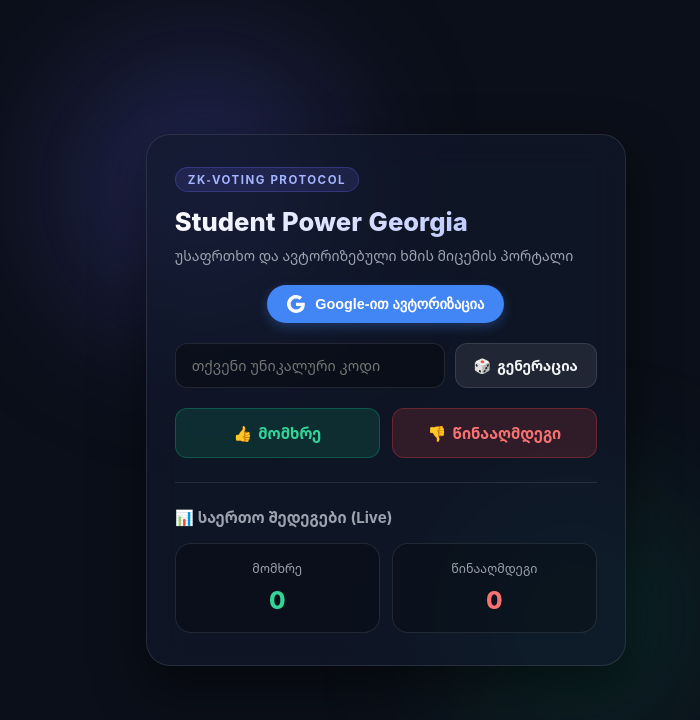
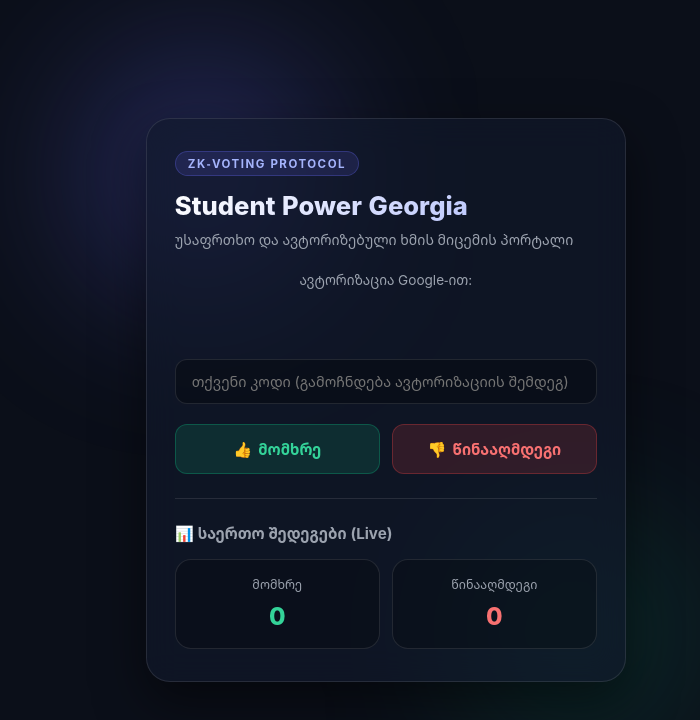
Before and after one commit to gogshelidzegiorgi13-stack/Student-Power-Georgia, a React (Vite) app: page / in a window 1280 px wide. Shown: the top 720 px of the page, without its empty margins (266-966 px from the left). Built offline with nearby package versions, Linux system fonts and the light colour scheme.

Commit message:
Replace custom button with official GoogleLogin component

```diff
--- a/src/App.jsx
+++ b/src/App.jsx
@@ -1,4 +1,6 @@
 import { useState } from 'react'
+import { GoogleLogin } from '@react-oauth/google'
+import { jwtDecode } from 'jwt-decode'
 
 function App() {
   const [user, setUser] = useState(null)
@@ -7,30 +9,38 @@ function App() {
   const [yesVotes, setYesVotes] = useState(0)
   const [noVotes, setNoVotes] = useState(0)
 
-  // 🎲 კოდის გენერაცია
-  const generateUniqueCode = () => {
-    const chars = 'ABCDEFGHIJKLMNOPQRSTUVWXYZ0123456789'
-    let randomCode = ''
-    for (let i = 0; i < 6; i++) {
-      randomCode += chars.charAt(Math.floor(Math.random() * chars.length))
+  // 🔑 Google-ით რეალური ავტორიზაცია
+  const handleGoogleSuccess = (credentialResponse) => {
+    try {
+      // მომხმარებლის მონაცემების წაკითხვა JWT ტოკენიდან
+      const decoded = jwtDecode(credentialResponse.credential)
+      setUser(decoded)
+
+      // უნიკალური კოდის გენერაცია
+      const chars = 'ABCDEFGHIJKLMNOPQRSTUVWXYZ0123456789'
+      let randomCode = ''
+      for (let i = 0; i < 6; i++) {
+        randomCode += chars.charAt(Math.floor(Math.random() * chars.length))
+      }
+      const generatedPin = `SPG-${randomCode}`
+      setPin(generatedPin)
+
+      setResult({
+        success: true,
+        text: `✓ მოგესალმებით, ${decoded.name}! თქვენი კოდია: ${generatedPin}`
+      })
+    } catch (error) {
+      setResult({ success: false, text: '❌ ავტორიზაციის შეცდომა.' })
     }
-    const newCode = `SPG-${randomCode}`
-    setPin(newCode)
-    return newCode
   }
 
-  // 🔑 Google-ით სიმულირებული ავტორიზაცია
-  const handleGoogleLogin = () => {
-    // იმიტირებული Google Auth
-    const mockUser = { name: 'სტუდენტი / Google Account' }
-    setUser(mockUser)
-    const code = generateUniqueCode()
-    setResult({ success: true, text: `✓ Google ავტორიზაცია წარმატებულია! თქვენი კოდია: ${code}` })
+  const handleGoogleError = () => {
+    setResult({ success: false, text: '❌ Google-ით ავტორიზაცია ვერ განხორციელდა.' })
   }
 
   const handleVote = (type) => {
-    if (!pin) {
-      setResult({ success: false, text: '⚠️ ხმის მისაცემად გაიარეთ ავტორიზაცია Google-ით ან დააგენერირეთ კოდი!' })
+    if (!user) {
+      setResult({ success: false, text: '⚠️ ხმის მისაცემად გაიარეთ ავტორიზაცია Google-ით!' })
       return
     }
 
@@ -55,37 +65,23 @@ function App() {
           <p className="subtitle">უსაფრთხო და ავტორიზებული ხმის მიცემის პორტალი</p>
         </div>
 
-        {/* GOOGLE AUTHENTICATION */}
+        {/* REPLICATED GOOGLE LOGIN COMPONENT */}
         <div className="auth-section" style={{ marginBottom: '20px', display: 'flex', flexDirection: 'column', alignItems: 'center', gap: '10px' }}>
           {!user ? (
-            <button
-              onClick={handleGoogleLogin}
-              style={{
-                display: 'flex',
-                alignItems: 'center',
-                gap: '10px',
-                background: '#4285F4',
-                color: '#ffffff',
-                border: 'none',
-                padding: '10px 20px',
-                borderRadius: '30px',
-                fontWeight: '600',
-                fontSize: '0.9rem',
-                cursor: 'pointer',
-                boxShadow: '0 4px 12px rgba(66, 133, 244, 0.3)'
-              }}
-            >
-              <svg width="18" height="18" viewBox="0 0 24 24" fill="none" xmlns="http://www.w3.org/2000/svg">
-                <path d="M23.745 12.27c0-.7-.06-1.4-.19-2.07H12v4.51h6.6c-.29 1.52-1.14 2.82-2.4 3.68v3.05h3.88c2.27-2.09 3.665-5.17 3.665-9.17z" fill="#fff"/>
-                <path d="M12 24c3.24 0 5.95-1.08 7.93-2.91l-3.88-3.05c-1.08.72-2.45 1.16-4.05 1.16-3.12 0-5.77-2.11-6.72-4.96H1.29v3.15C3.26 21.3 7.31 24 12 24z" fill="#fff"/>
-                <path d="M5.28 14.24c-.25-.72-.38-1.49-.38-2.24s.13-1.52.38-2.24V6.61H1.29C.47 8.24 0 10.06 0 12s.47 3.76 1.29 5.39l3.99-3.15z" fill="#fff"/>
-                <path d="M12 4.75c1.77 0 3.35.61 4.6 1.8l3.42-3.42C17.95 1.19 15.24 0 12 0 7.31 0 3.26 2.7 1.29 6.61l3.99 3.15c.95-2.85 3.6-4.96 6.72-4.96z" fill="#fff"/>
-              </svg>
-              Google-ით ავტორიზაცია
-            </button>
+            <>
+              <span style={{ fontSize: '0.85rem', color: '#9ca3af' }}>ავტორიზაცია Google-ით:</span>
+              <GoogleLogin
+                onSuccess={handleGoogleSuccess}
+                onError={handleGoogleError}
+                theme="filled_dark"
+                shape="pill"
+                locale="ka"
+              />
+            </>
           ) : (
-            <div className="user-profile" style={{ background: 'rgba(255,255,255,0.05)', padding: '10px 16px', borderRadius: '12px', textAlign: 'center' }}>
-              <span style={{ fontSize: '0.85rem', color: '#a5b4fc' }}>ავტორიზებულია როგორც: <b>{user.name}</b></span>
+            <div className="user-profile" style={{ background: 'rgba(255,255,255,0.05)', padding: '10px 16px', borderRadius: '12px', textAlign: 'center', display: 'flex', alignItems: 'center', gap: '10px' }}>
+              {user.picture && <img src={user.picture} alt="profile" style={{ width: '32px', height: '32px', borderRadius: '50%' }} />}
+              <span style={{ fontSize: '0.85rem', color: '#a5b4fc' }}>ავტორიზებულია: <b>{user.name}</b></span>
             </div>
           )}
         </div>
@@ -94,14 +90,11 @@ function App() {
         <div className="input-group">
           <input
             type="text"
-            placeholder="თქვენი უნიკალური კოდი"
+            placeholder="თქვენი კოდი (გამოჩნდება ავტორიზაციის შემდეგ)"
             value={pin}
-            onChange={(e) => setPin(e.target.value)}
+            readOnly
             className="code-input"
           />
-          <button onClick={generateUniqueCode} className="btn btn-secondary">
-            <span>🎲</span> გენერაცია
-          </button>
         </div>
 
         {/* VOTING BUTTONS */}
```
